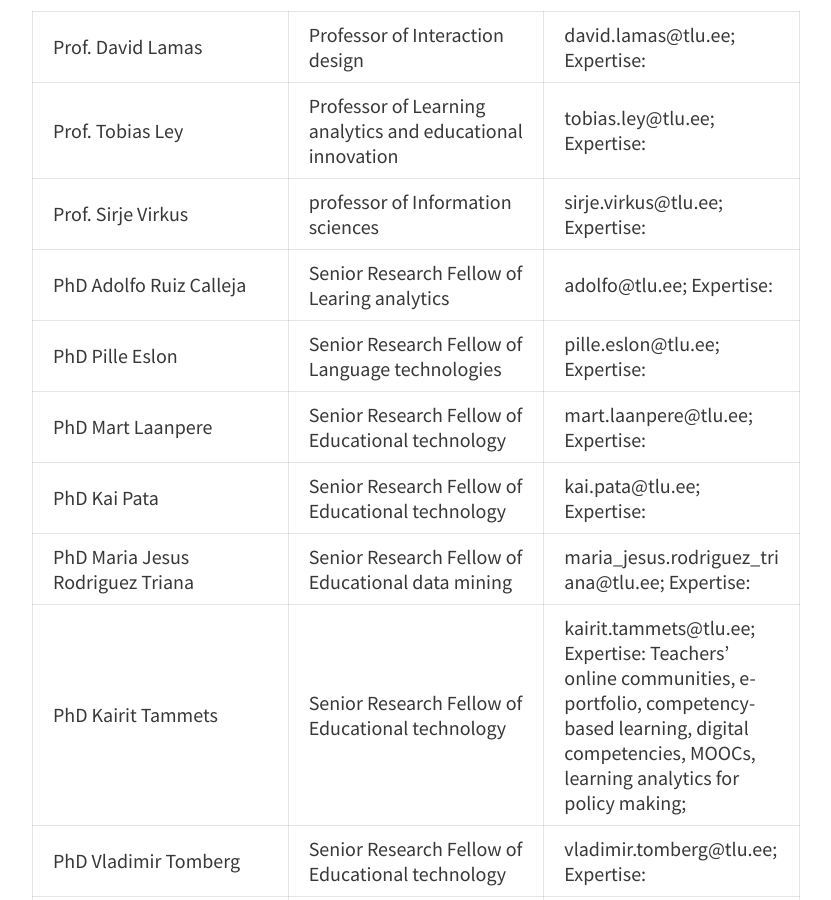
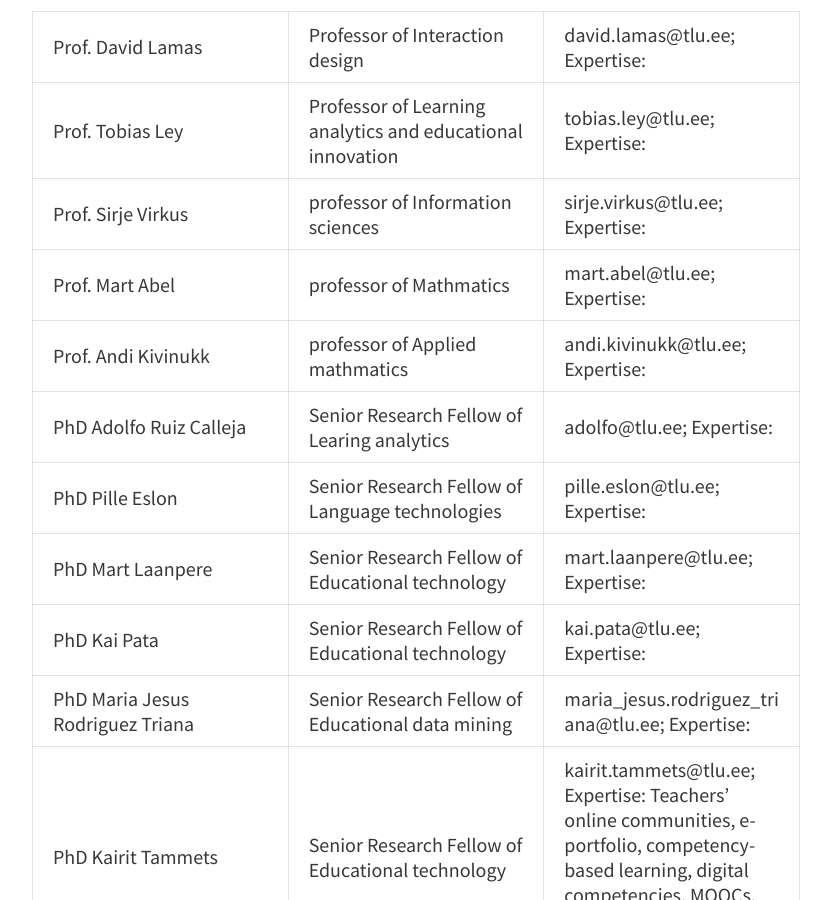
Before and after one commit to centre-for-educational-technology/htk-web, a Jekyll site: the page built from people.md, in a window 1280 px wide and 900 px high, scrolled down 997 px. Shown: the whole window, without its empty margins (224-1055 px from the left). Built offline with Jekyll 4.4.1, drawn with Linux system fonts in a browser that asks for light colours; nearby versions of some CDN libraries.

Commit message:
Update people.md

```diff
--- a/people.md
+++ b/people.md
@@ -16,6 +16,8 @@
 | Prof. David Lamas | Professor of Interaction design | david.lamas@tlu.ee; Expertise:
 | Prof. Tobias Ley | Professor of Learning analytics and educational innovation | tobias.ley@tlu.ee; Expertise:
 | Prof. Sirje Virkus | professor of Information sciences | sirje.virkus@tlu.ee; Expertise:
+| Prof. Mart Abel | professor of Mathmatics | mart.abel@tlu.ee; Expertise:
+| Prof. Andi Kivinukk | professor of Applied mathmatics | andi.kivinukk@tlu.ee; Expertise:
 | PhD Adolfo Ruiz Calleja | Senior Research Fellow of Learing analytics| adolfo@tlu.ee; Expertise:
 | PhD Pille Eslon | Senior Research Fellow of Language technologies| pille.eslon@tlu.ee; Expertise:
 | PhD Mart Laanpere | Senior Research Fellow of Educational technology| mart.laanpere@tlu.ee; Expertise:
```
